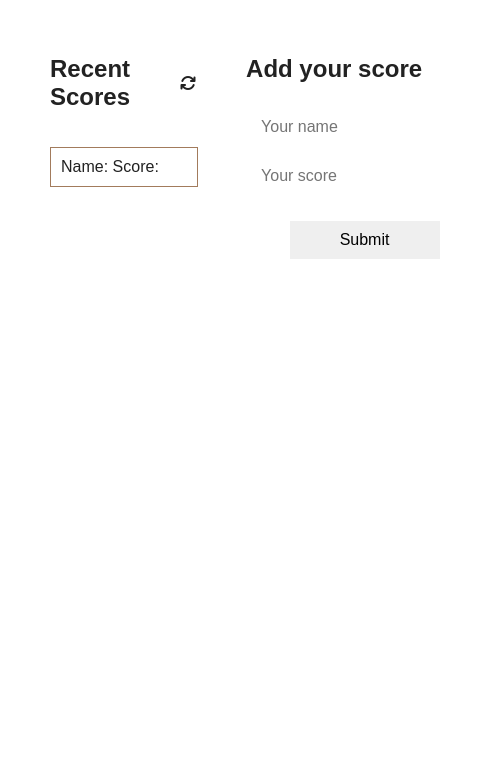
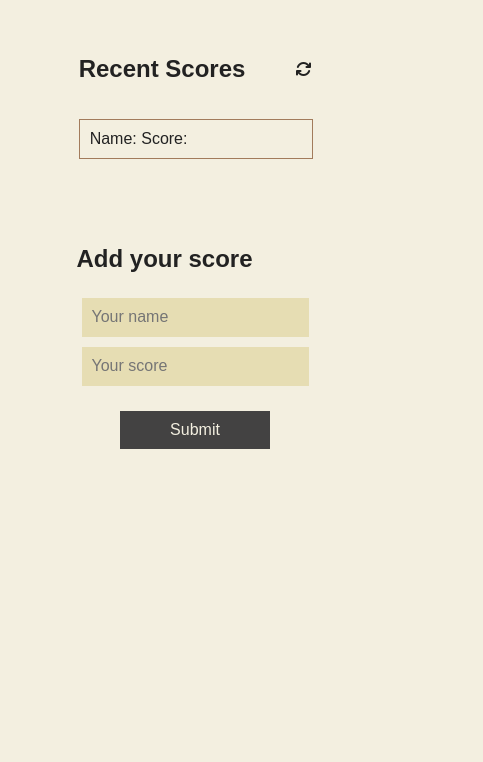
Before and after one commit to LeslieAine/LeaderBoard, a website built with webpack: page src/index.html in a window 390 px wide. Shown: the part 82-844 px from the top of the page, 483 px wide, since content can reach past the window. Built offline with nearby package versions, Linux system fonts and the light colour scheme; no server answers.

Commit message:
Add styles to board

```diff
--- a/src/style.css
+++ b/src/style.css
@@ -3,6 +3,7 @@ body {
   margin: 0;
   padding: 0;
   font-family: sans-serif;
+  background-color: #f3efe0;
   color: #222;
   height: 100%;
 }
@@ -16,14 +17,12 @@ body {
 .leaderboard {
   margin: 50px;
   display: flex;
-  flex-direction: row;
   justify-content: space-evenly;
   gap: 50px;
 }
 
 .recent-heading-and-button {
   display: flex;
-  flex-direction: row;
   justify-content: space-between;
   align-items: center;
 }
@@ -48,6 +47,10 @@ body {
   padding: 10px;
 }
 
+.recent-score:nth-child(even) {
+  background-color: #22a39f;
+}
+
 .form {
   display: flex;
   flex-direction: column;
@@ -60,16 +63,36 @@ input {
   padding: 10px;
   font-size: 16px;
   border: none;
+  background-color: #e6ddb3;
   color: #222;
   border-bottom: 1px solid #fff0;
+}
+
+input:focus {
+  outline: none;
+  border-bottom: 1px solid #22a39f;
 }
 
 button {
   padding: 10px;
   margin-top: 20px;
   width: 150px;
+  background-color: #434242;
   cursor: pointer;
   font-size: 16px;
   border: none;
   user-select: none;
+  color: #f3efe0;
 }
+
+button:hover {
+  background-color: #22a39f;
+  color: #f3efe0;
+}
+
+@media screen and (max-width: 768px) {
+  .leaderboard {
+    flex-direction: column;
+    align-items: center;
+  }
+}
```
